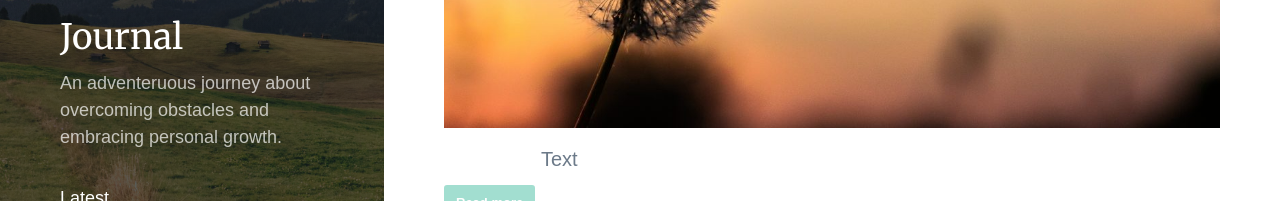
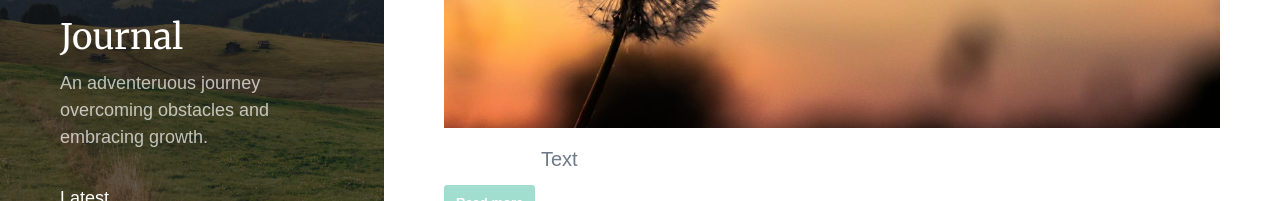
Before and after one commit to krakenspirit/blog.guardianhero.github.io, a plain HTML site: page index.html in a window 1280 px wide. Shown: the part 471-672 px from the top of the page. Drawn offline with nearby package versions, Linux system fonts and the light colour scheme; a web font is replaced by a local one.

Commit message:
Update index.html

```diff
--- a/index.html
+++ b/index.html
@@ -52,7 +52,7 @@
 		<h1><a href="" class="header_title active-link">Guardian Journal</a></h1>
 
 
-		<p class="header_tagline">An adventeruous journey about overcoming obstacles and embracing personal growth.</p>
+		<p class="header_tagline">An adventeruous journey overcoming obstacles and embracing growth.</p>
 
 		<div class="menu">
 			<div class="menu_toggle js-menu-toggle">
```
